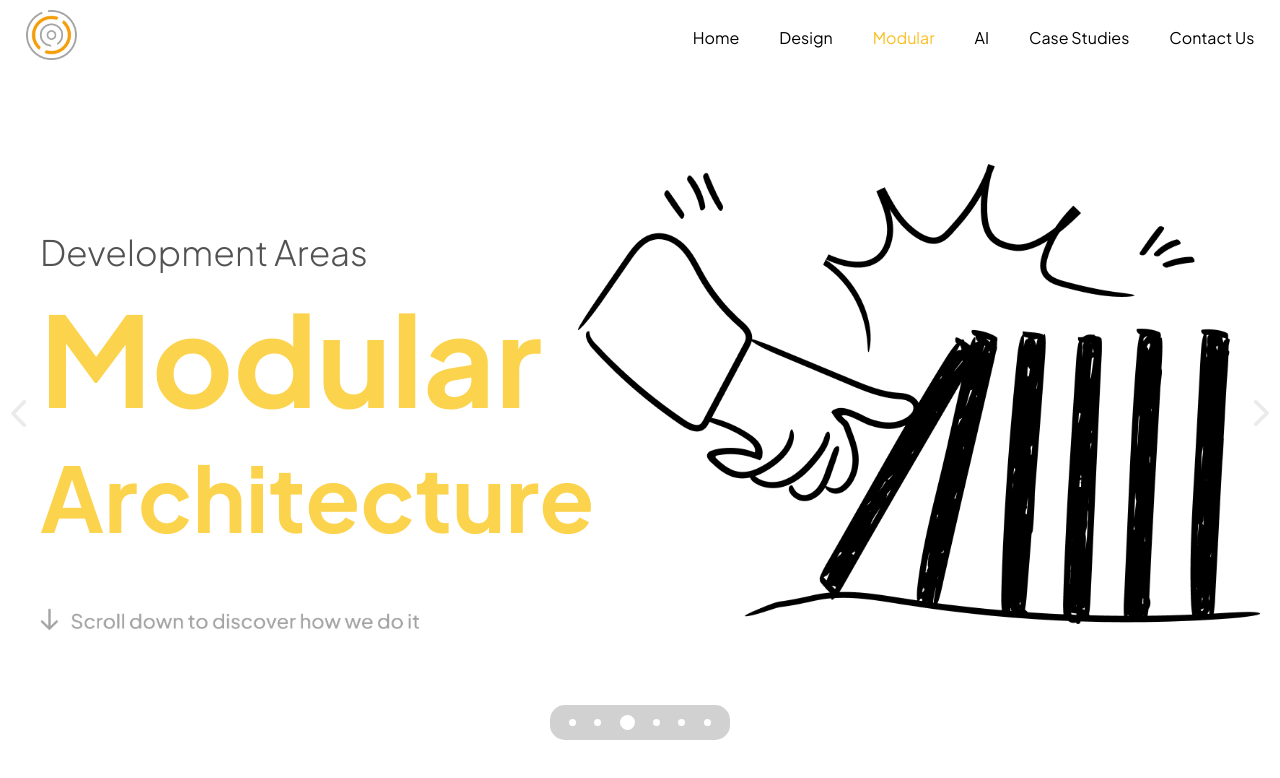
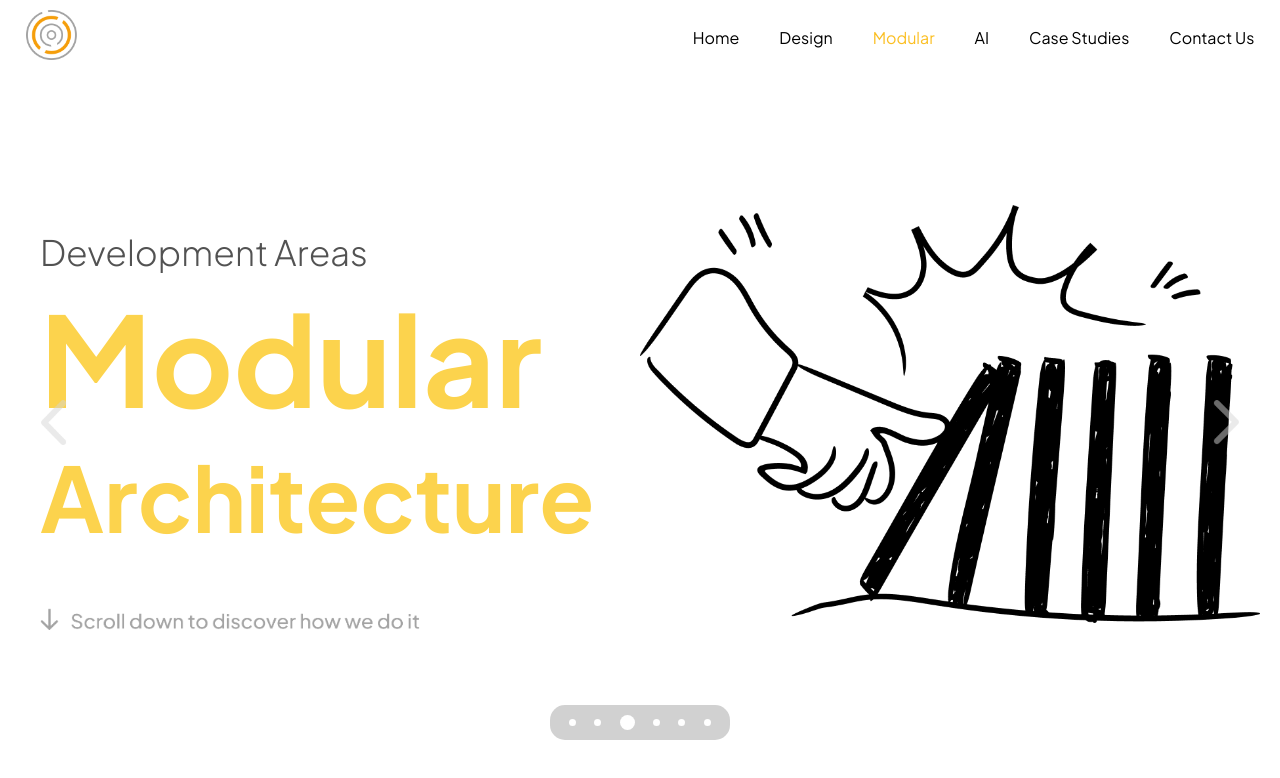
Before and after one commit to aialphanovatide/novatidelabs-website, a React (Create React App) app: page /modular in a window 1280 px wide. Shown: the top 778 px of the page. Built offline with nearby package versions, Linux system fonts and the light colour scheme.

Commit message:
arrow fixes

```diff
--- a/src/components/Ai/Ai.css
+++ b/src/components/Ai/Ai.css
@@ -47,7 +47,7 @@
     display: flex;
     justify-content: center;
     align-items: center;
-    margin-top: -100px;
+    margin-top: -50px;
   }
 
   .illustration-ai img {
--- a/src/components/Casestudies/Casestudies.css
+++ b/src/components/Casestudies/Casestudies.css
@@ -52,7 +52,7 @@
     display: flex;
     justify-content: center; /* Center illustration */
     align-items: center;
-    margin-top: -50px;
+    margin-top: -20px;
   }
 
   .illustration-casestudies img {
--- a/src/components/Design/Design.css
+++ b/src/components/Design/Design.css
@@ -67,7 +67,7 @@ html, body {
     display: flex;
     justify-content: center; /* Center illustration */
     align-items: center;
-    margin-top: -20px;
+    margin-top: 30px;
   }
 
   .illustration-design img {
--- a/src/components/Modular/Modular.css
+++ b/src/components/Modular/Modular.css
@@ -51,11 +51,11 @@
     font-size: 90px;
   }
   .illustration-modular {
-    width: 55%;
+    width: 50%;
     display: flex;
     justify-content: center; /* Center illustration */
     align-items: center;
-    margin-top: -100px;
+    margin-top: -60px;
   }
 
   .illustration-modular img {
--- a/src/components/Navbar/Navbar.css
+++ b/src/components/Navbar/Navbar.css
@@ -96,17 +96,17 @@
   }
 
   .left-arrow {
-    left: 10px;
+    left: 40px;
     animation: bounceArrowLeft 2s infinite;
   }
 
   .right-arrow {
-    right: 10px;
+    right: 40px;
     animation: bounceArrowRight 2s infinite;
   }
 
     .arrow img {
-      width: 15px; /* Adjust size as needed */
+      width: 25px; /* Adjust size as needed */
       height: auto;
 
     }
@@ -263,6 +263,31 @@
     display: block; /* Show only in open mobile hamburger menu */
   }
 
+  .arrow {
+    position: fixed;
+    top: 50%;
+    transform: translateY(-50%);
+    z-index: 1000;
+    cursor: pointer;
+    display: block;
+  }
+
+  .left-arrow {
+    left: 10px;
+    animation: bounceArrowLeft 2s infinite;
+  }
+
+  .right-arrow {
+    right: 10px;
+    animation: bounceArrowRight 2s infinite;
+  }
+
+  .arrow img {
+    width: 15px; /* Adjust size as needed */
+    height: auto;
+
+  }
+
 
   /* Animations */
 
```
